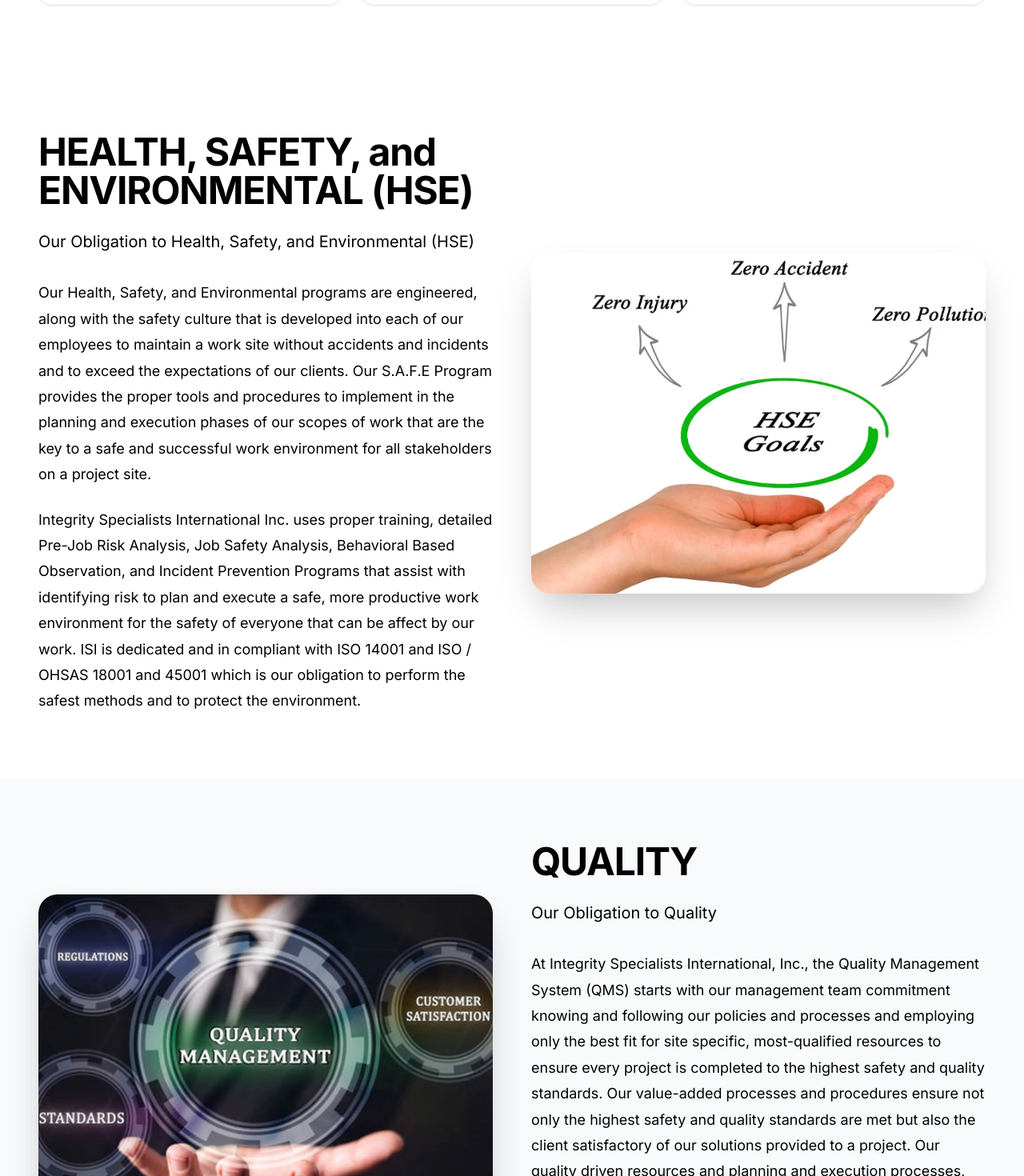
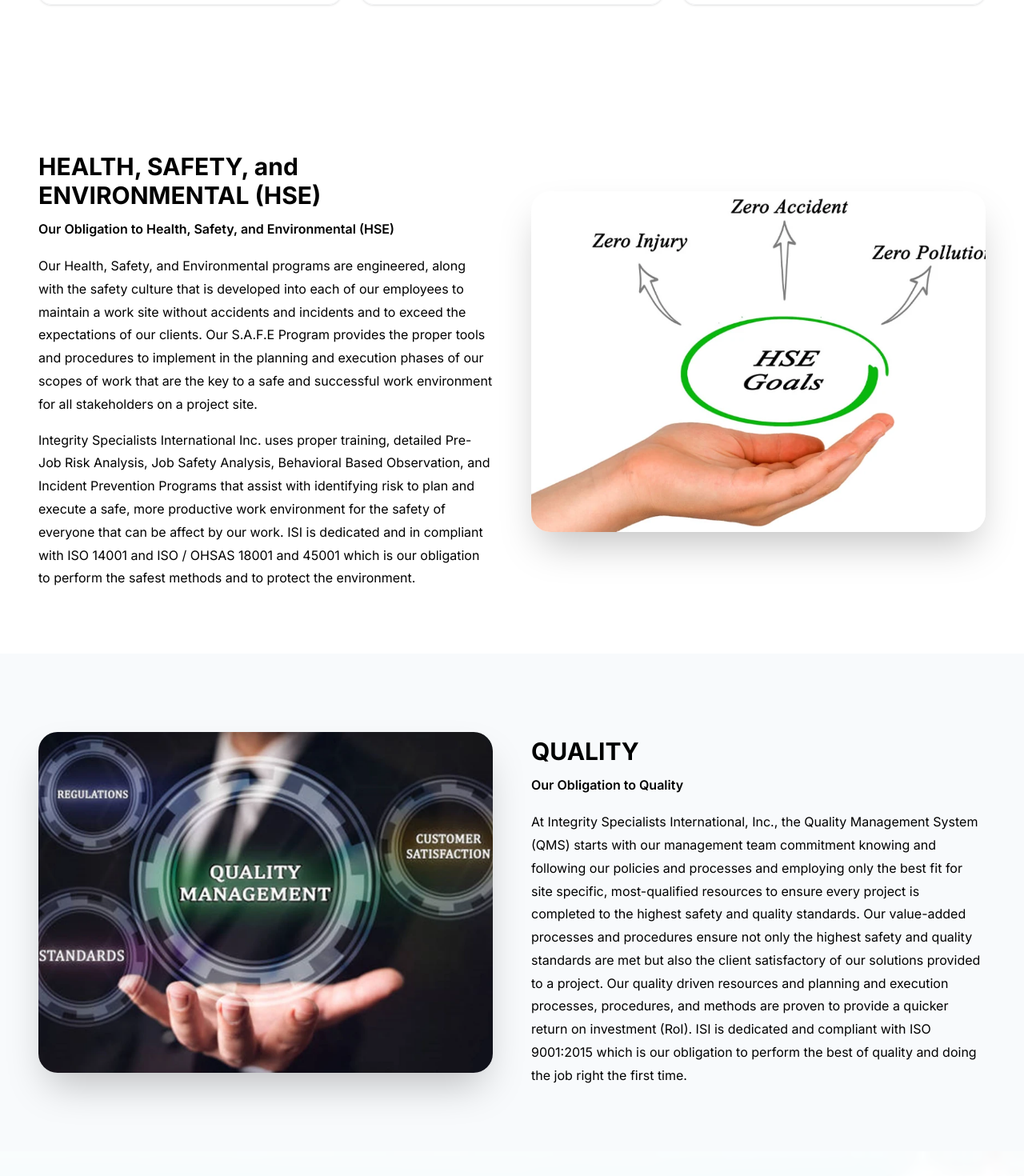
Before and after one commit to Muhammadkashifsaeed/System, a Next.js app: page /about in a window 1280 px wide. Shown: the part 1330-2800 px from the top of the page at 80% size. Built offline with nearby package versions, Linux system fonts and the light colour scheme.

Commit message:
feat: reduce HSE and Quality heading sizes, make subtitles bolder, and normalize body text sizes across about sections

```diff
--- a/src/components/AboutHSESections.tsx
+++ b/src/components/AboutHSESections.tsx
@@ -1,5 +1,4 @@
 import Image from "next/image";
-import SectionHeader from "@/components/SectionHeader";
 
 export default function AboutHSESections() {
   return (
@@ -8,18 +7,21 @@ export default function AboutHSESections() {
         <div className="mx-auto max-w-7xl px-6 sm:px-8 lg:px-12">
           <div className="grid grid-cols-1 gap-12 lg:grid-cols-2 items-center">
             <div className="order-2 lg:order-1">
-              <SectionHeader
-                title="HEALTH, SAFETY, and ENVIRONMENTAL (HSE)"
-                subtitle="Our Obligation to Health, Safety, and Environmental (HSE)"
-                align="left"
-              />
-              <div className="mt-8 space-y-6">
-                <p className="text-base leading-[1.8] text-black md:text-lg">
-                  Our Health, Safety, and Environmental programs are engineered, along with the safety culture that is developed into each of our employees to maintain a work site without accidents and incidents and to exceed the expectations of our clients. Our S.A.F.E Program provides the proper tools and procedures to implement in the planning and execution phases of our scopes of work that are the key to a safe and successful work environment for all stakeholders on a project site.
+              <div className="mt-6">
+                <h3 className="text-xl font-bold text-black md:text-2xl lg:text-3xl">
+                  HEALTH, SAFETY, and ENVIRONMENTAL (HSE)
+                </h3>
+                <p className="mt-3 text-sm font-semibold text-black md:text-base">
+                  Our Obligation to Health, Safety, and Environmental (HSE)
                 </p>
-                <p className="text-base leading-[1.8] text-black md:text-lg">
-                  Integrity Specialists International Inc. uses proper training, detailed Pre-Job Risk Analysis, Job Safety Analysis, Behavioral Based Observation, and Incident Prevention Programs that assist with identifying risk to plan and execute a safe, more productive work environment for the safety of everyone that can be affect by our work. ISI is dedicated and in compliant with ISO 14001 and ISO / OHSAS 18001 and 45001 which is our obligation to perform the safest methods and to protect the environment.
-                </p>
+                <div className="mt-5 space-y-4">
+                  <p className="text-sm leading-[1.8] text-black md:text-base">
+                    Our Health, Safety, and Environmental programs are engineered, along with the safety culture that is developed into each of our employees to maintain a work site without accidents and incidents and to exceed the expectations of our clients. Our S.A.F.E Program provides the proper tools and procedures to implement in the planning and execution phases of our scopes of work that are the key to a safe and successful work environment for all stakeholders on a project site.
+                  </p>
+                  <p className="text-sm leading-[1.8] text-black md:text-base">
+                    Integrity Specialists International Inc. uses proper training, detailed Pre-Job Risk Analysis, Job Safety Analysis, Behavioral Based Observation, and Incident Prevention Programs that assist with identifying risk to plan and execute a safe, more productive work environment for the safety of everyone that can be affect by our work. ISI is dedicated and in compliant with ISO 14001 and ISO / OHSAS 18001 and 45001 which is our obligation to perform the safest methods and to protect the environment.
+                  </p>
+                </div>
               </div>
             </div>
             <div className="order-1 lg:order-2 flex justify-center">
@@ -54,15 +56,18 @@ export default function AboutHSESections() {
               </div>
             </div>
             <div>
-              <SectionHeader
-                title="QUALITY"
-                subtitle="Our Obligation to Quality"
-                align="left"
-              />
-              <div className="mt-8 space-y-6">
-                <p className="text-base leading-[1.8] text-black md:text-lg">
-                  At Integrity Specialists International, Inc., the Quality Management System (QMS) starts with our management team commitment knowing and following our policies and processes and employing only the best fit for site specific, most-qualified resources to ensure every project is completed to the highest safety and quality standards. Our value-added processes and procedures ensure not only the highest safety and quality standards are met but also the client satisfactory of our solutions provided to a project. Our quality driven resources and planning and execution processes, procedures, and methods are proven to provide a quicker return on investment (RoI). ISI is dedicated and compliant with ISO 9001:2015 which is our obligation to perform the best of quality and doing the job right the first time.
+              <div className="mt-6">
+                <h3 className="text-xl font-bold text-black md:text-2xl lg:text-3xl">
+                  QUALITY
+                </h3>
+                <p className="mt-3 text-sm font-semibold text-black md:text-base">
+                  Our Obligation to Quality
                 </p>
+                <div className="mt-5 space-y-4">
+                  <p className="text-sm leading-[1.8] text-black md:text-base">
+                    At Integrity Specialists International, Inc., the Quality Management System (QMS) starts with our management team commitment knowing and following our policies and processes and employing only the best fit for site specific, most-qualified resources to ensure every project is completed to the highest safety and quality standards. Our value-added processes and procedures ensure not only the highest safety and quality standards are met but also the client satisfactory of our solutions provided to a project. Our quality driven resources and planning and execution processes, procedures, and methods are proven to provide a quicker return on investment (RoI). ISI is dedicated and compliant with ISO 9001:2015 which is our obligation to perform the best of quality and doing the job right the first time.
+                  </p>
+                </div>
               </div>
             </div>
           </div>
--- a/src/components/AboutPrinciples.tsx
+++ b/src/components/AboutPrinciples.tsx
@@ -48,12 +48,12 @@ export default function AboutPrinciples() {
           />
       </div>
 
-      <div className="relative z-10 mx-auto max-w-7xl px-6 sm:px-8 lg:px-12">
-        <div className="mt-8 text-center">
-          <p className="mx-auto max-w-4xl text-lg leading-[1.8] text-black md:text-xl">
-            Integrity Specialists International is committed to an operating philosophy based on openness in communication, integrity in serving our customers, fairness and concern for our employees and responsibility to the communities within which we operate. Our vision is to exceed customer expectations for quality, safety, sustainability, cost, delivery and value. Additionally, we are dedicated to creating a profitable business culture that is based on the following principles:
-          </p>
-        </div>
+        <div className="relative z-10 mx-auto max-w-7xl px-6 sm:px-8 lg:px-12">
+          <div className="mt-8 text-center">
+            <p className="mx-auto max-w-4xl text-base leading-[1.8] text-black md:text-lg">
+              Integrity Specialists International is committed to an operating philosophy based on openness in communication, integrity in serving our customers, fairness and concern for our employees and responsibility to the communities within which we operate. Our vision is to exceed customer expectations for quality, safety, sustainability, cost, delivery and value. Additionally, we are dedicated to creating a profitable business culture that is based on the following principles:
+            </p>
+          </div>
 
         <div className="mt-8 grid grid-cols-1 gap-6 md:grid-cols-2 xl:grid-cols-4">
           {principles.map((item, idx) => {
```
